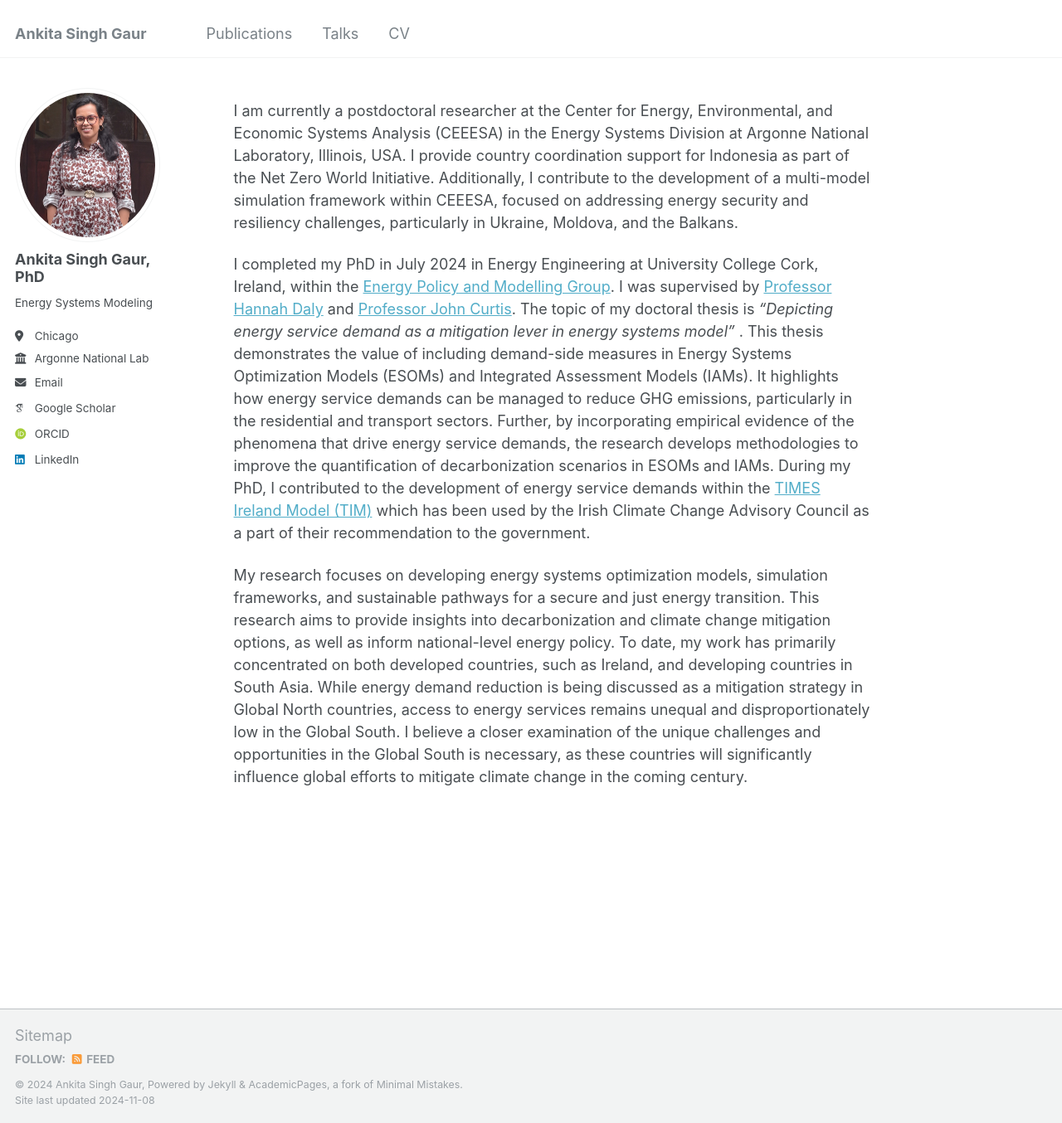
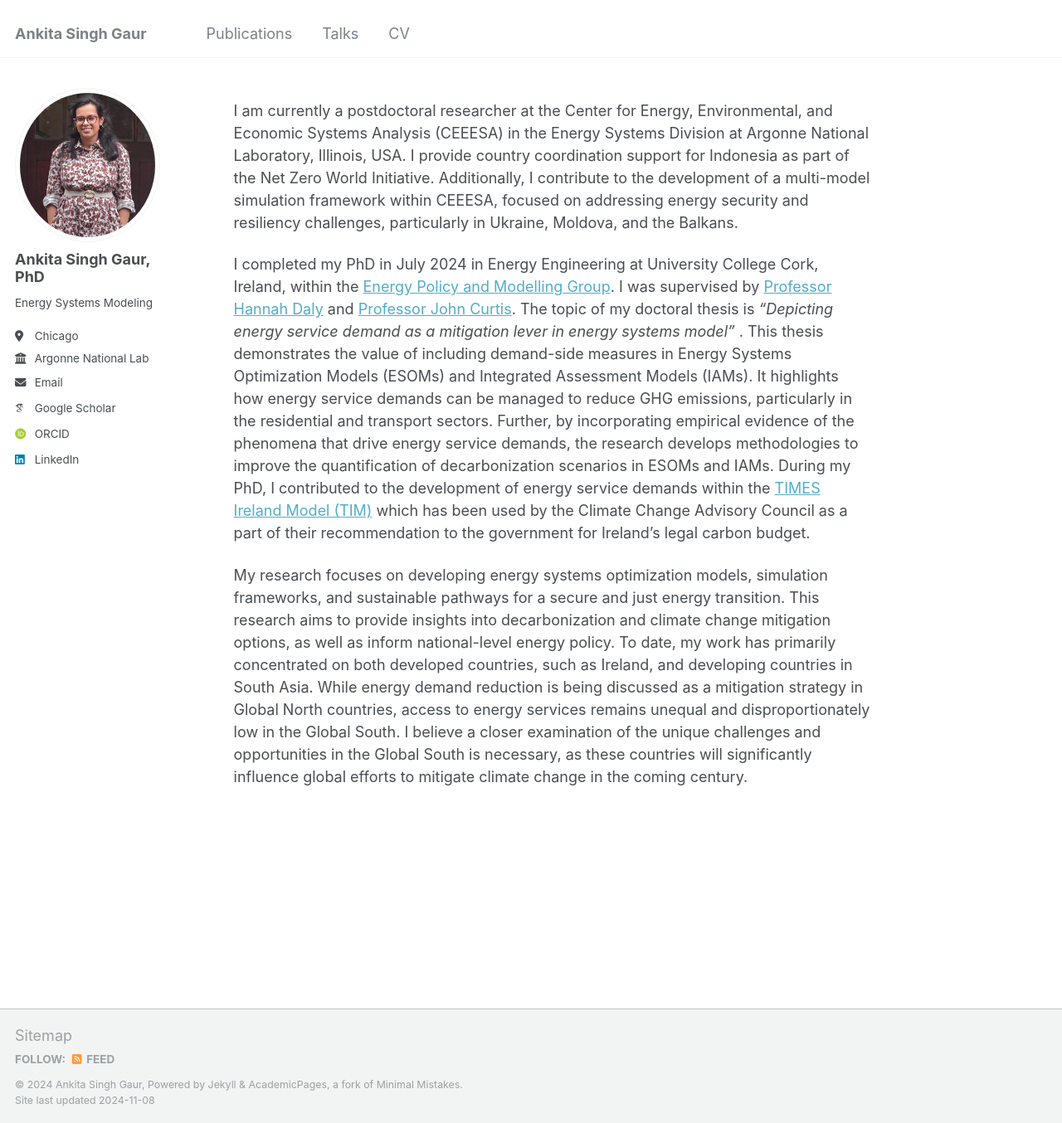
Before and after one commit to ankitagaur93/ankitagaur93.github.io, a Jekyll site: the page built from _pages/about.md, in a window 1280 px wide and 1354 px high. Shown: the whole window at 83% size. Built offline with Jekyll 4.4.1, drawn with Linux system fonts in a browser that asks for light colours; some web fonts are replaced.

Commit message:
Update about.md

```diff
--- a/_pages/about.md
+++ b/_pages/about.md
@@ -9,6 +9,6 @@ redirect_from:
 
 I am currently a postdoctoral researcher at the Center for Energy, Environmental, and Economic Systems Analysis (CEEESA) in the Energy Systems Division at Argonne National Laboratory, Illinois, USA. I provide country coordination support for Indonesia as part of the Net Zero World Initiative. Additionally, I contribute to the development of a multi-model simulation framework within CEEESA, focused on addressing energy security and resiliency challenges, particularly in Ukraine, Moldova, and the Balkans.
 
-I completed my PhD in July 2024 in Energy Engineering at University College Cork, Ireland, within the [Energy Policy and Modelling Group](https://www.ucc.ie/en/epmg/). I was supervised by [Professor Hannah Daly](https://research.ucc.ie/profiles/D021/h.daly@ucc.ie) and [Professor John Curtis](https://www.esri.ie/people/john-curtis). The topic of my doctoral thesis is <i>"Depicting energy service demand as a mitigation lever in energy systems model" </i>. This thesis demonstrates the value of including demand-side measures in Energy Systems Optimization Models (ESOMs) and Integrated Assessment Models (IAMs). It highlights how energy service demands can be managed to reduce GHG emissions, particularly in the residential and transport sectors. Further, by incorporating empirical evidence of the phenomena that drive energy service demands, the research develops methodologies to improve the quantification of decarbonization scenarios in ESOMs and IAMs. During my PhD, I contributed to the development of energy service demands within the [TIMES Ireland Model (TIM)](https://www.ucc.ie/en/epmg/models/tim/#model-developers) which has been used by the Irish Climate Change Advisory Council as a part of their recommendation to the government.
+I completed my PhD in July 2024 in Energy Engineering at University College Cork, Ireland, within the [Energy Policy and Modelling Group](https://www.ucc.ie/en/epmg/). I was supervised by [Professor Hannah Daly](https://research.ucc.ie/profiles/D021/h.daly@ucc.ie) and [Professor John Curtis](https://www.esri.ie/people/john-curtis). The topic of my doctoral thesis is <i>"Depicting energy service demand as a mitigation lever in energy systems model" </i>. This thesis demonstrates the value of including demand-side measures in Energy Systems Optimization Models (ESOMs) and Integrated Assessment Models (IAMs). It highlights how energy service demands can be managed to reduce GHG emissions, particularly in the residential and transport sectors. Further, by incorporating empirical evidence of the phenomena that drive energy service demands, the research develops methodologies to improve the quantification of decarbonization scenarios in ESOMs and IAMs. During my PhD, I contributed to the development of energy service demands within the [TIMES Ireland Model (TIM)](https://www.ucc.ie/en/epmg/models/tim/#model-developers) which has been used by the Climate Change Advisory Council as a part of their recommendation to the government for Ireland’s legal carbon budget.
 
 My research focuses on developing energy systems optimization models, simulation frameworks, and sustainable pathways for a secure and just energy transition. This research aims to provide insights into decarbonization and climate change mitigation options, as well as inform national-level energy policy. To date, my work has primarily concentrated on both developed countries, such as Ireland, and developing countries in South Asia. While energy demand reduction is being discussed as a mitigation strategy in Global North countries, access to energy services remains unequal and disproportionately low in the Global South. I believe a closer examination of the unique challenges and opportunities in the Global South is necessary, as these countries will significantly influence global efforts to mitigate climate change in the coming century.
```
